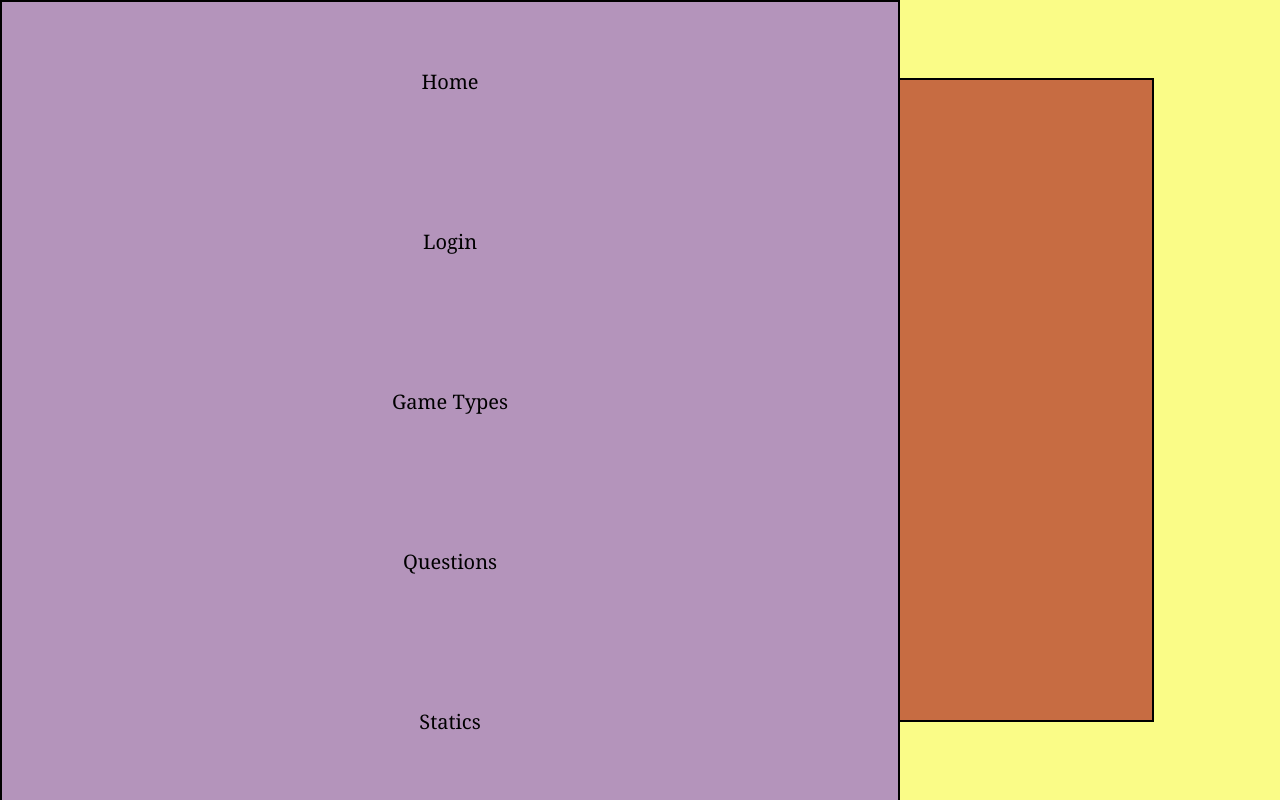
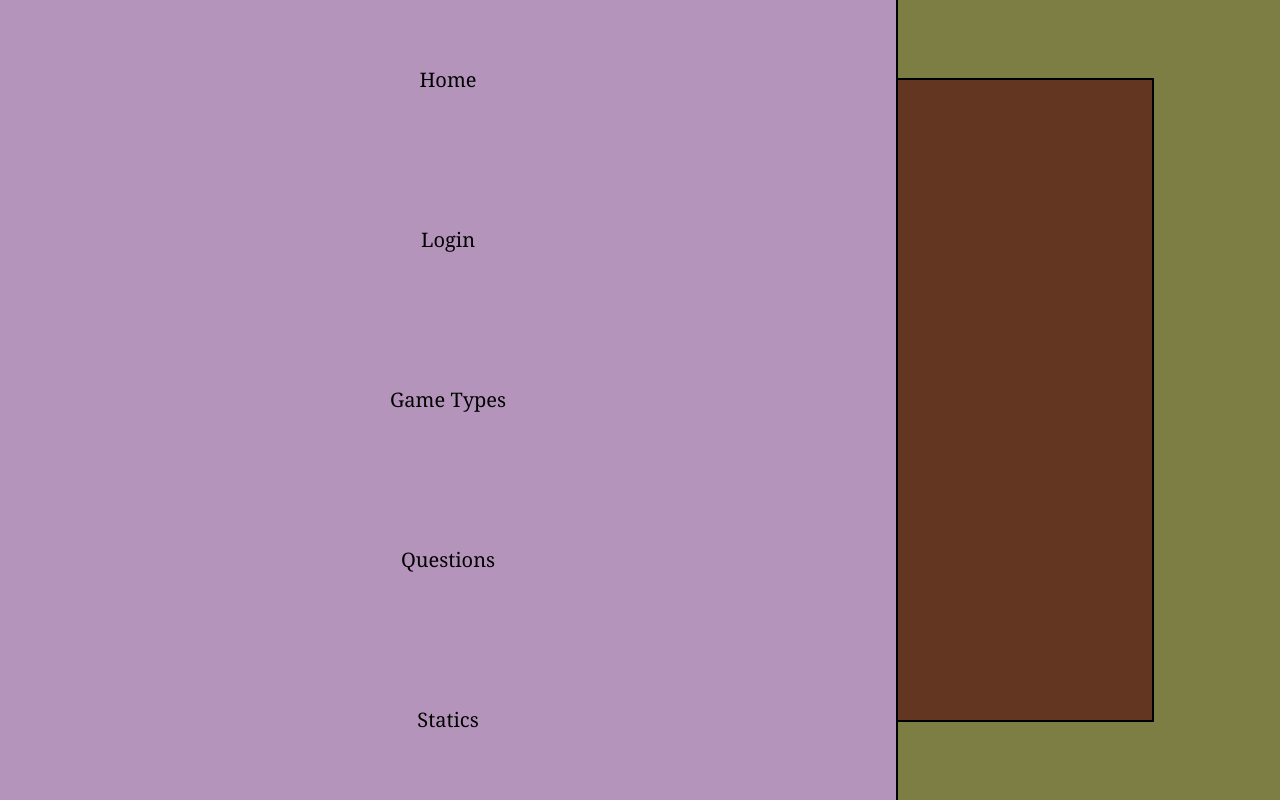
Before and after one commit to CarracedoGaston/Mcga-Front, a React (Create React App) app: page /home in a window 1280 px wide. Both pictures are taken after a click on the element 53 px from the left and 26 px from the top of the page. Built offline with nearby package versions, Linux system fonts and the light colour scheme.

Commit message:
menu close interaction

```diff
--- a/src/components/layouts/MainLayout/index.js
+++ b/src/components/layouts/MainLayout/index.js
@@ -5,16 +5,24 @@ import { Link } from 'react-router-dom'
 class MainLayout extends Component {
   constructor(props) {
     super(props)
-
     this.MenuShowHide = this.MenuShowHide.bind(this)
+    this.MenuOut = this.MenuOut.bind(this)
   }
   MenuShowHide() {
     document.getElementById('Menu').style.display === 'flex'?
       document.getElementById('Menu').style.display = 'none':
       document.getElementById('Menu').style.display = 'flex'
+    document.getElementById('Dark').style.display === 'flex'?
+      document.getElementById('Dark').style.display = 'none':
+      document.getElementById('Dark').style.display = 'flex'
   }
-  MenuHide() {
-    document.getElementById('Menu').style.display = 'none'
+  MenuOut() {
+    document.getElementById('Menu').style.display === 'flex'?
+      document.getElementById('Menu').style.display = 'none':
+      document.getElementById('Menu').style.display = 'flex'
+    document.getElementById('Dark').style.display === 'flex'?
+      document.getElementById('Dark').style.display = 'none':
+      document.getElementById('Dark').style.display = 'flex'
   }
   render() {
     return (
@@ -36,6 +44,7 @@ class MainLayout extends Component {
         <div id="MainContainer">
         { this.props.children }
         </div>
+        <div id="Dark" onClick={this.MenuOut}></div>
       </div>
     )
   }
--- a/src/components/layouts/MainLayout/style.css
+++ b/src/components/layouts/MainLayout/style.css
@@ -42,7 +42,18 @@
   width: 70%;
   height: 100%;
   background-color: rgb(180, 148, 187);
-  border: 2px solid black;
+  border-right: 2px solid black;
+}
+
+#Dark {
+  display: none;
+  position: fixed;
+  top: 0;
+  right: 0;
+  width: 30%;
+  height: 100%;
+  background-color: black;
+  opacity: 0.5;
 }
 
 #MenuContainer{
```
